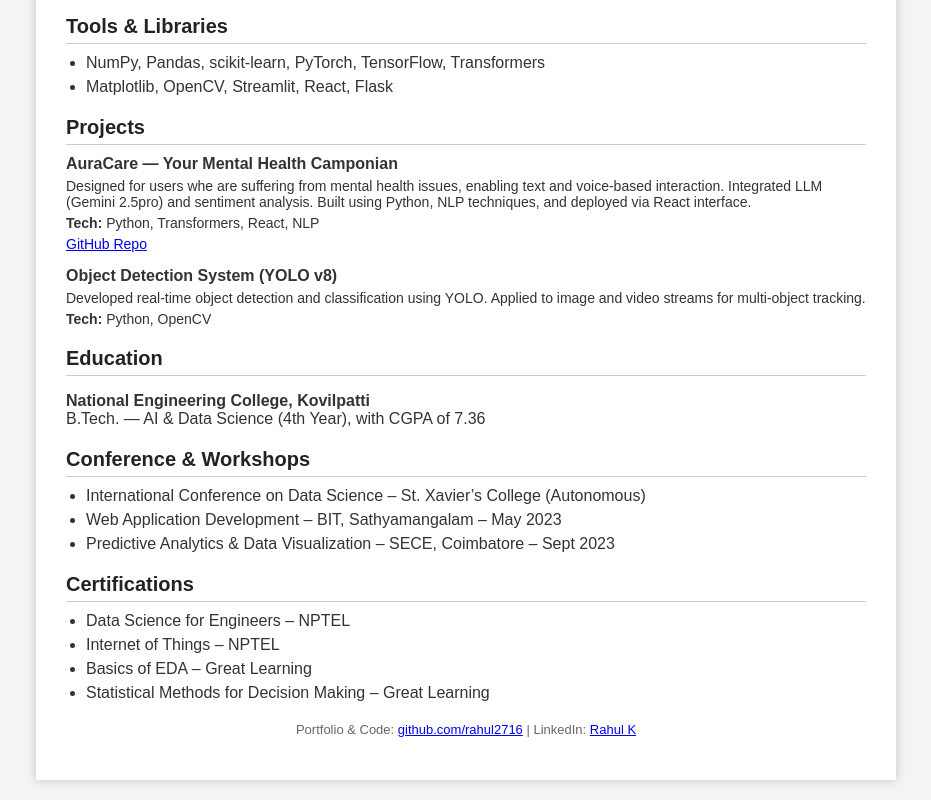
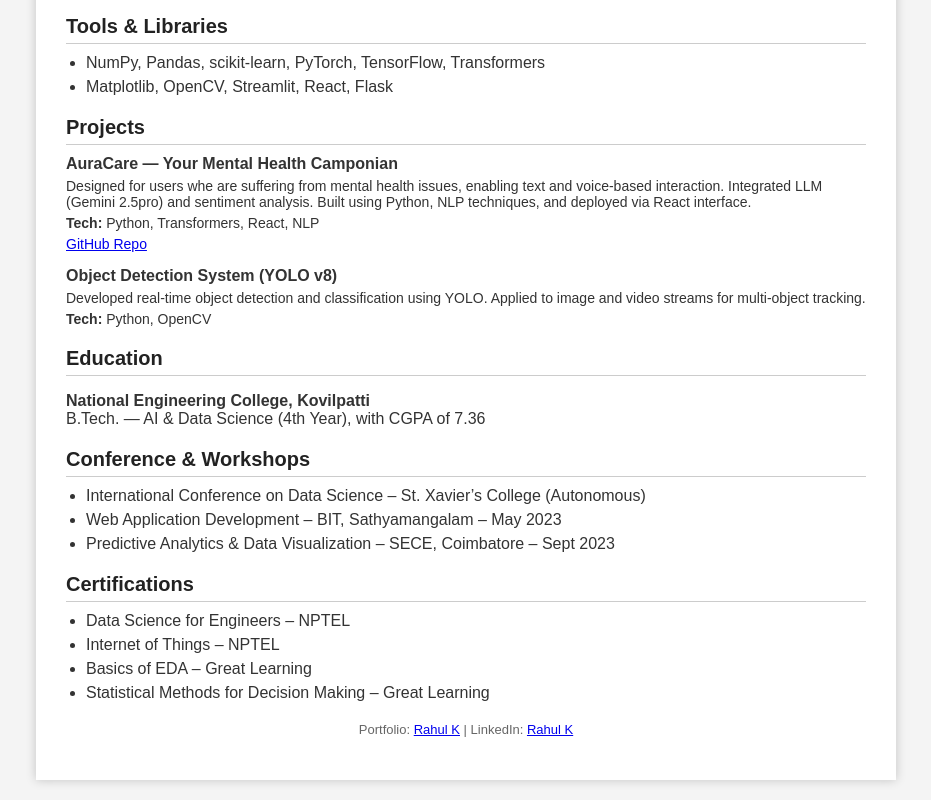
Before and after one commit to rahul2716/resume, a plain HTML site: page index.html in a window 1280 px wide. Shown: the part 429-1229 px from the top of the page, without its empty margins (174-1105 px from the left). Drawn offline with Linux system fonts and the light colour scheme.

Commit message:
Update index.html

```diff
--- a/index.html
+++ b/index.html
@@ -158,7 +158,7 @@
     </section>
 
     <footer>
-      <p>Portfolio & Code: <a href="https://github.com/rahul2716">github.com/rahul2716</a> | LinkedIn: <a href="https://www.linkedin.com/in/k-rahul-4ba91b219/">Rahul K</a></p>
+      <p>Portfolio: <a href="https://portfolio-beta-five-62.vercel.app/">Rahul K</a> | LinkedIn: <a href="https://www.linkedin.com/in/k-rahul-4ba91b219/">Rahul K</a></p>
     </footer>
   </div>
 </body>
```
